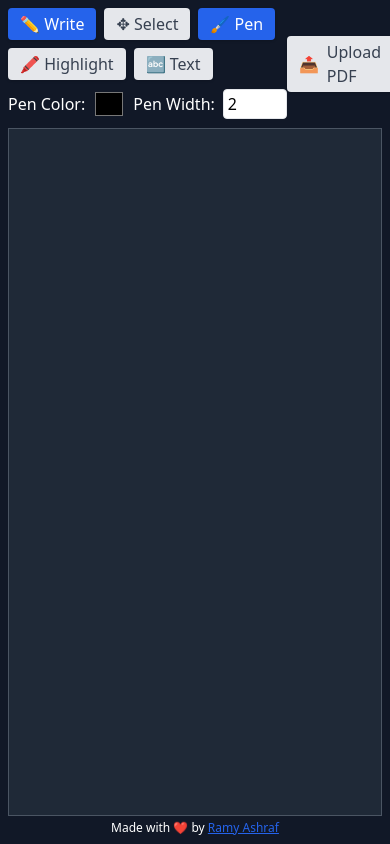
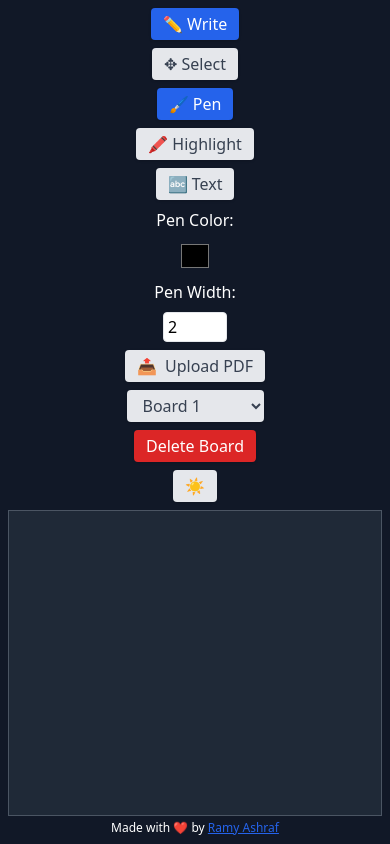
Before and after one commit to Ramy-Ashraf/whiteboard-app, a Next.js app: page / in a window 390 px wide. Built offline with nearby package versions, Linux system fonts and the light colour scheme.

Commit message:
Refactor Toolbar layout for improved responsiveness and organization

```diff
--- a/src/app/toolbar.js
+++ b/src/app/toolbar.js
@@ -34,10 +34,10 @@ const Toolbar = ({
   setDarkMode,
 }) => {
   return (
-    <div className="mb-2 flex items-center justify-between">
-      <div className="flex flex-wrap items-center gap-2">
+    <div className="mb-2 flex flex-col md:flex-row md:items-center md:justify-between">
+      <div className="flex flex-col sm:flex-row flex-wrap items-center gap-2">
         {activeBoard.pdfUrl ? (
-          <div className="flex items-center gap-2">
+          <div className="flex flex-col sm:flex-row items-center gap-2">
             <h1 className="text-2xl font-bold">
               Uploaded: {activeBoard.pdfUrl.split("/").pop()}
             </h1>
@@ -57,7 +57,7 @@ const Toolbar = ({
             </button>
           </div>
         ) : (
-          <div className="flex flex-wrap items-center gap-2">
+          <div className="flex flex-col sm:flex-row flex-wrap items-center gap-2">
             <button
               onClick={switchToWriteMode}
               className={`px-3 py-1 rounded shadow transition transform hover:scale-105 focus:outline-none ${
@@ -120,7 +120,7 @@ const Toolbar = ({
                 </button>
 
                 {tool === "pen" && (
-                  <div className="flex items-center gap-2">
+                  <div className="flex flex-col sm:flex-row items-center gap-2">
                     <label className="whitespace-nowrap">Pen Color:</label>
                     <input
                       type="color"
@@ -139,7 +139,7 @@ const Toolbar = ({
                   </div>
                 )}
                 {tool === "highlight" && (
-                  <div className="flex items-center gap-2">
+                  <div className="flex flex-col sm:flex-row items-center gap-2">
                     <label className="whitespace-nowrap">
                       Highlight Color:
                     </label>
@@ -164,7 +164,7 @@ const Toolbar = ({
                   </div>
                 )}
                 {tool === "text" && (
-                  <div className="flex items-center gap-2">
+                  <div className="flex flex-col sm:flex-row items-center gap-2">
                     <label className="whitespace-nowrap">Text Color:</label>
                     <input
                       type="color"
@@ -202,7 +202,7 @@ const Toolbar = ({
           </div>
         )}
       </div>
-      <div className="flex items-center gap-2">
+      <div className="flex flex-col sm:flex-row items-center gap-2 mt-2 md:mt-0">
         <label className="cursor-pointer inline-flex items-center px-3 py-1 rounded shadow transition transform hover:scale-105 focus:outline-none bg-gray-200 text-gray-700 hover:bg-gray-300">
           <span className="mr-2">📤</span> Upload PDF
           <input
```
